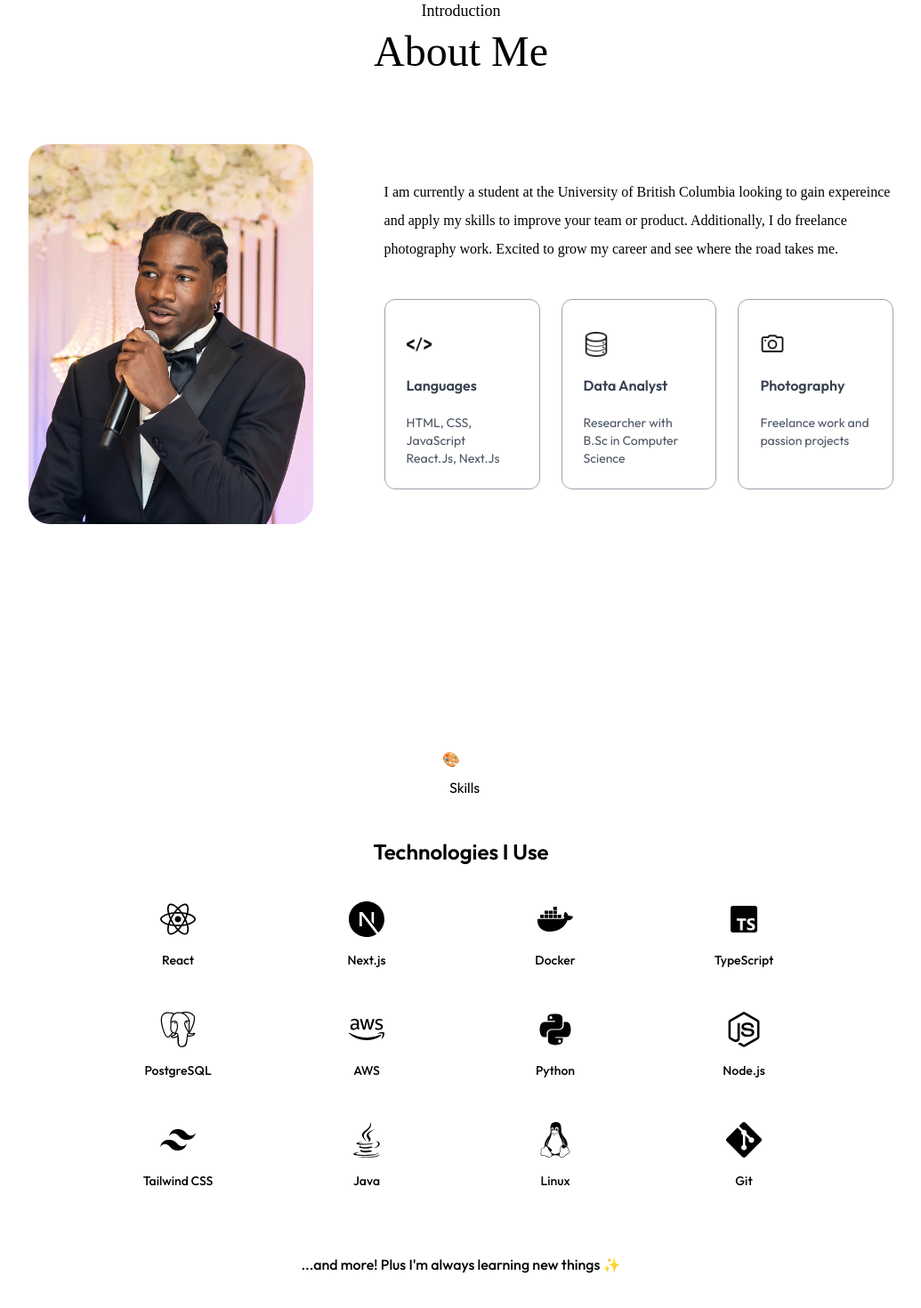
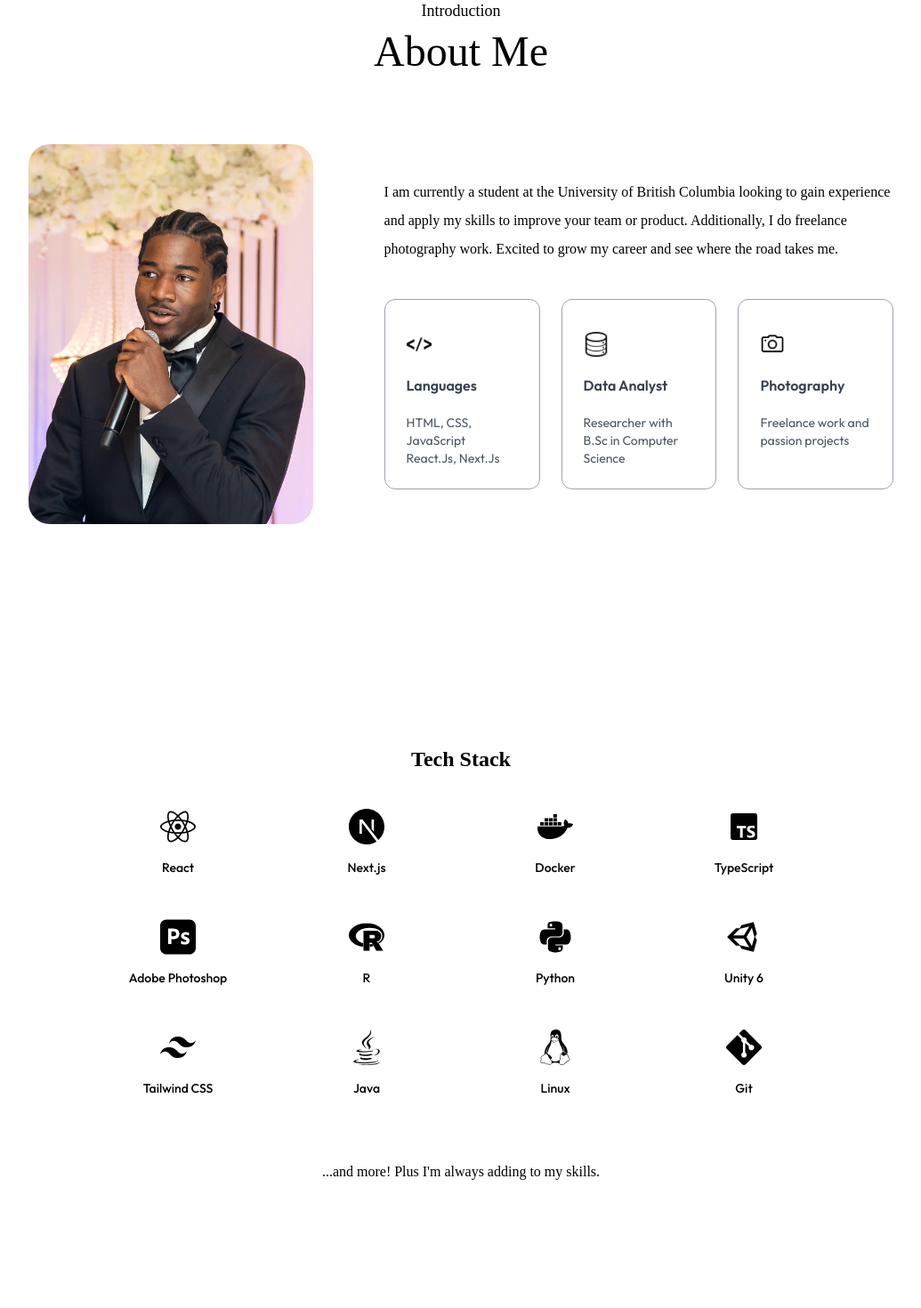
Before and after one commit to jademola/jimiademola, a Next.js app in the folder portfolio/: page / in a window 1280 px wide. Shown: the part 842-2312 px from the top of the page at 89% size, without its empty margins (122-1157 px from the left). Built offline with nearby package versions, Linux system fonts and the light colour scheme; a web font is replaced by a local one.

Commit message:
Added tech stack section and updated other pages

```diff
--- a/portfolio/app/components/About.jsx
+++ b/portfolio/app/components/About.jsx
@@ -15,7 +15,7 @@ const About = () => {
             </div>
             <div className='flex-1'>
                 <p className='mb-10 max-w-2xl font-Ovo'>
-                    I am currently a student at the University of British Columbia looking to gain expereince and apply my skills
+                    I am currently a student at the University of British Columbia looking to gain experience and apply my skills
                     to improve your team or product. Additionally, I do freelance photography work. Excited to grow my career and see
                     where the road takes me.
                 </p>
--- a/portfolio/app/components/Header.jsx
+++ b/portfolio/app/components/Header.jsx
@@ -14,7 +14,7 @@ return (
             <h1 className='text-3xl sm:text-6xl lg:text-[66px] font-Ovo'>
                     a software developer based in Canada.</h1>
             <p className='max-w-2xl mx-auto font-Ovo'>
-            I am a software developer and freelance photographer with interest in Cybersecurity and medical technology.
+            Welcome to my portfolio! As a developer and data analyst, I have interests in technology-enhanced healthcare solutions and cybersecurity. As a photographer and designer, I enjoy working in sports.
             </p>
             <div className='flex flex-col sm:flex-row items-center gap-4 mt-4'>
                     <a href="#contact" className='px-10 py-3 border border-white rounded-full bg-black text-white flex items-center gap-2'>
--- a/portfolio/app/components/Navbar.tsx
+++ b/portfolio/app/components/Navbar.tsx
@@ -1,5 +1,6 @@
 import { assets } from '@/assets/assets'
 import Image from 'next/image'
+import Link from 'next/link';
 import React, {useRef} from 'react'
 
 const Navbar = () => {
@@ -21,9 +22,9 @@ const Navbar = () => {
             <Image src={assets.header_bg_color} alt='' className='w-full'/>
         </div>
         <nav className='w-full fixed px-5 lg:px-8 xl:py-4 flex items-center justify-between z-50'>
-            <a href="#top">
+            <Link href="#top">
                 <Image src={assets.logo} className='w-28 cursor-pointer mr-14 ' alt=''/>
-            </a>
+            </Link>
 
             <ul className='hidden md:flex items-center gap-6 lg:gap-8 rounded-full px-12 py-3 bg-white shadow-sm bg-opacity-50'>
                 <li><a className='font-Ovo' href="#top">Home</a></li>
--- a/portfolio/app/components/Skills.tsx
+++ b/portfolio/app/components/Skills.tsx
@@ -1,11 +1,11 @@
 // import { motion } from "framer-motion";
-import { FaReact, FaAws, FaPython, FaNodeJs } from "react-icons/fa";
+import { FaReact, FaUnity, FaPython, FaNodeJs } from "react-icons/fa";
 import {
   SiNextdotjs,
   SiTailwindcss,
   SiTypescript,
-  SiPostgresql,
-  SiDocker,
+  SiAdobephotoshop,
+  SiR,
   SiLinux,
   SiGit,
   SiFlask,
@@ -38,10 +38,10 @@ export const Skills = () => {
     { Icon: SiNextdotjs, name: "Next.js" },
     { Icon: FaDocker, name: "Docker" },
     { Icon: BiLogoTypescript, name: "TypeScript" },
-    { Icon: SiPostgresql, name: "PostgreSQL" },
-    { Icon: FaAws, name: "AWS" },
+    { Icon: SiAdobephotoshop, name: "Adobe Photoshop" },
+    { Icon: SiR, name: "R" },
     { Icon: FaPython, name: "Python" },
-    { Icon: FaNodeJs, name: "Node.js" },
+    { Icon: FaUnity, name: "Unity 6" },
     { Icon: SiTailwindcss, name: "Tailwind CSS" },
     { Icon: FaJava, name: "Java" },
     { Icon: FaLinux, name: "Linux", invert: true },
@@ -49,16 +49,11 @@ export const Skills = () => {
   ];
 
   return (
-    <section className="py-12 md:py-24 lg:py-32 " id="skills">
+    <div className="py-12 md:py-24 lg:py-32 " id="stack">
       <div className="container mx-auto px-10">
-        <div className="flex   flex-col items-center justify-center gap-4 space-y-6">
-          <Link href="#skills">
-            <div  className="space-x-2">
-              <div>🎨</div> <p>Skills</p>
-            </div>
-          </Link>
-          <h2 className="text-xl line-clamp-1 md:text-2xl font-semibold text-primary leading-loose">
-            Technologies I Use
+        <div className="flex flex-col items-center justify-center gap-4 space-y-6">
+          <h2 className="text-xl line-clamp-1 md:text-2xl font-semibold font-Ovo leading-loose">
+            Tech Stack
           </h2>
 
           <div className="grid w-2/3  grid-cols-2 gap-12 sm:grid-cols-3 lg:grid-cols-4">
@@ -66,12 +61,12 @@ export const Skills = () => {
               <SkillIcon key={index} {...skill} />
             ))}
           </div>
-          <p className="text-sm md:text-base font-medium  text-center text-muted-foreground pt-8">
-            ...and more! Plus I&apos;m always learning new things ✨
+          <p className="text-sm md:text-base font-medium  text-center font-Ovo pt-8">
+            ...and more! Plus I&apos;m always adding to my skills.
           </p>
         </div>
       </div>
-    </section>
+    </div>
   );
 };
 
```
